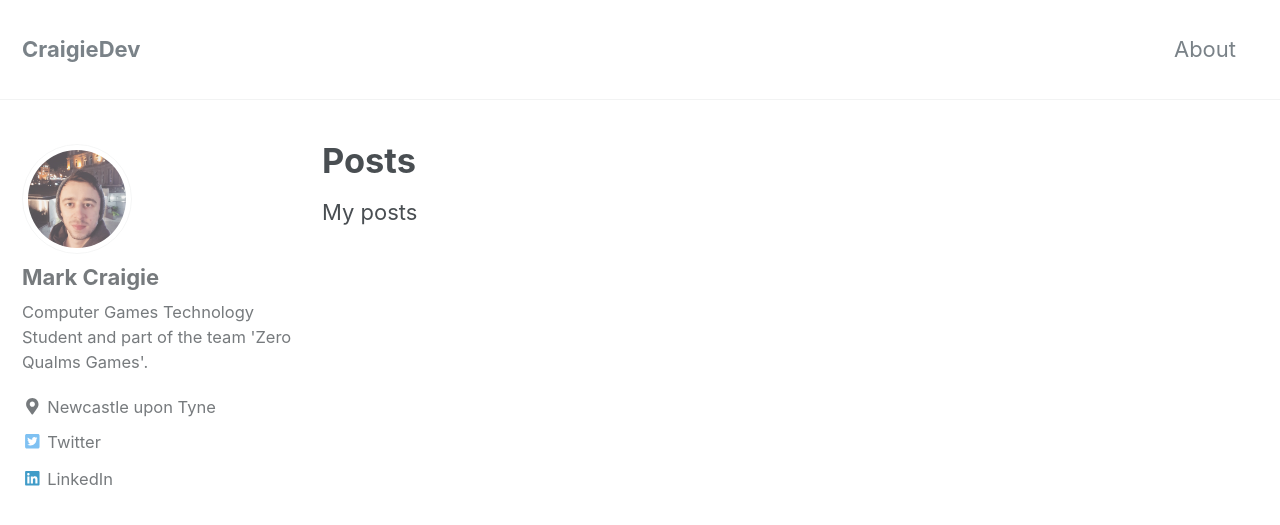
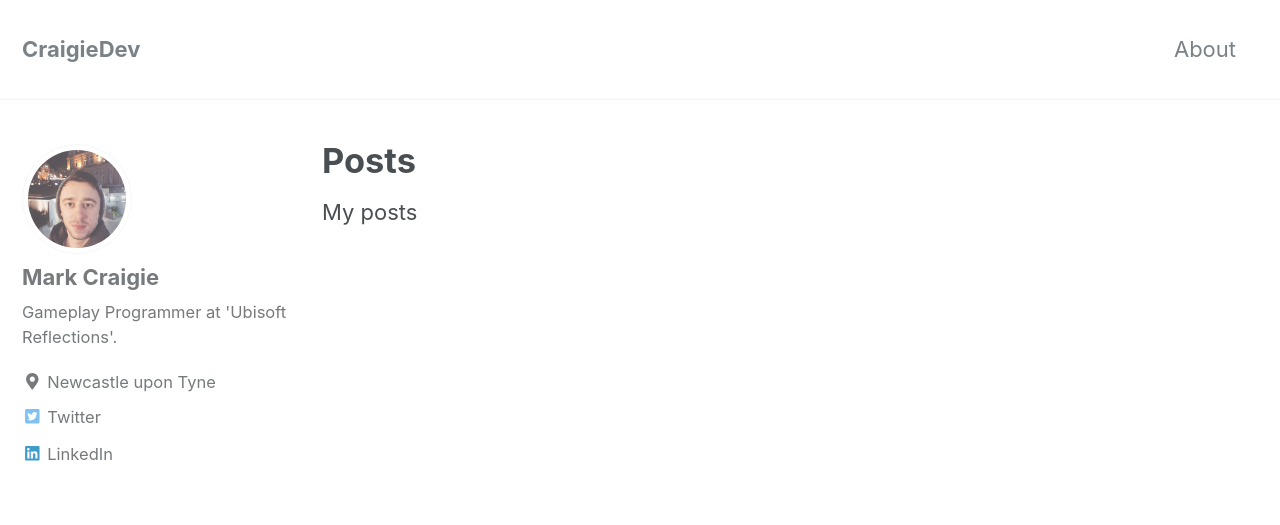
Before and after one commit to LeSmurk/CraigieDev, a Jekyll site: the page built from _pages/Posts.md, in a window 1280 px wide and 900 px high. Shown: the top 525 px of the window. Built offline with Jekyll 4.4.1, drawn with Linux system fonts in a browser that asks for light colours; nearby versions of some CDN libraries.

Commit message:
Update _config.yml

```diff
--- a/_config.yml
+++ b/_config.yml
@@ -99,7 +99,7 @@ analytics:
 author:
   name             : "Mark Craigie"
   avatar           : "assets/maface.jpg" # path of avatar image, e.g. "/assets/images/bio-photo.jpg"
-  bio              : "Computer Games Technology Student and part of the team 'Zero Qualms Games'."
+  bio              : "Gameplay Programmer at 'Ubisoft Reflections'."
   location         : "Newcastle upon Tyne"
   email            :
   uri              :
```
